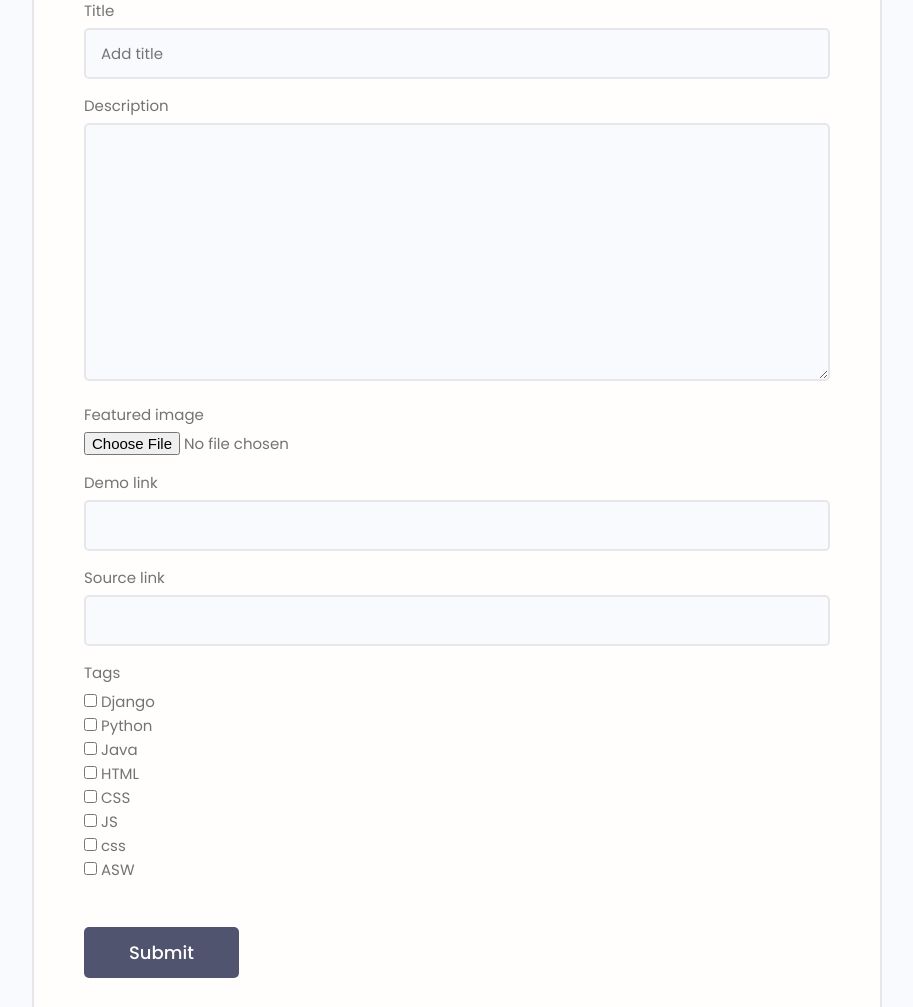
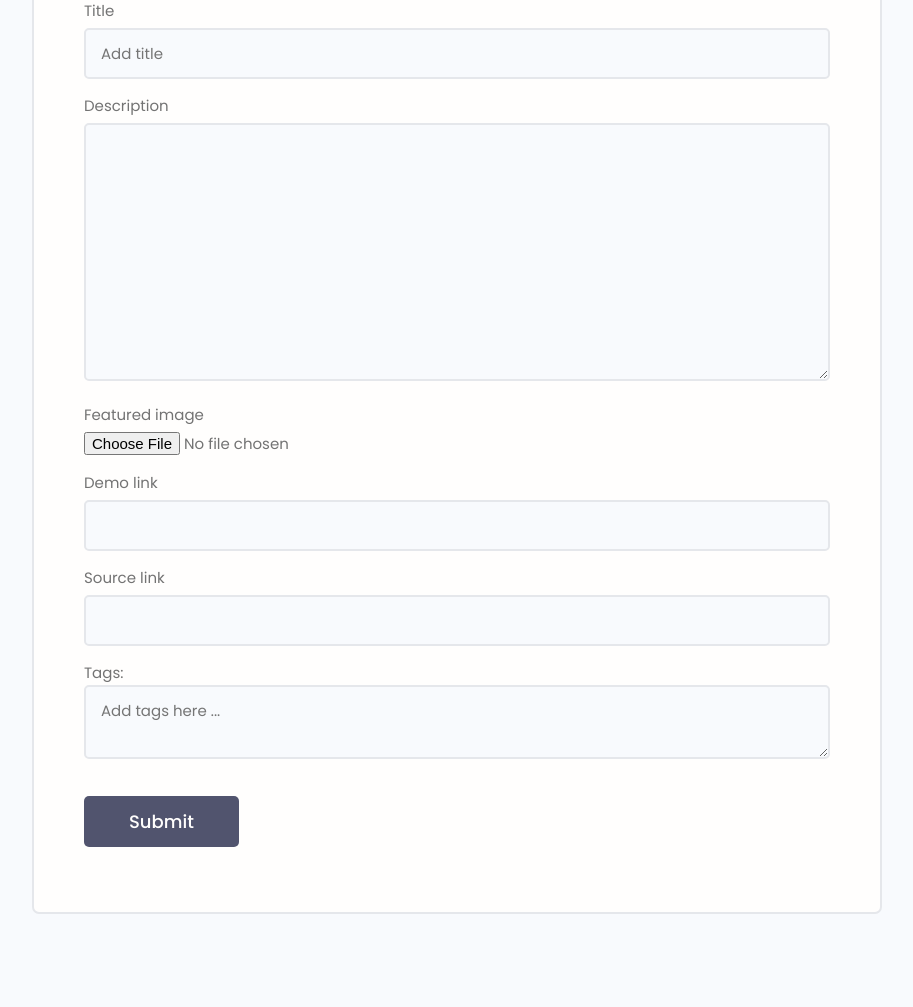
Before and after one commit to AdrianHorvath8/Developer-search, a Django app: page /projects/create_project in a window 1280 px wide. Shown: the part 274-1281 px from the top of the page, without its empty margins (183-1096 px from the left). After the commit the page ends 1188 px from the top, so only its background shows below. Run offline with Django 4.2, Linux system fonts and the light colour scheme; a user stored in the database is signed in; data comes from the database, SQL or seed files in the repository; both versions use the stored data as it was after the commit; some libraries are stand-ins or nearby versions.

Commit message:
Tags adding functionality

```diff
--- a/devsearch/devsearch/settings.py
+++ b/devsearch/devsearch/settings.py
@@ -43,6 +43,7 @@ INSTALLED_APPS = [
     "users.apps.UsersConfig",
     "api",
     'rest_framework',
+    "corsheaders",
 ]
 
 
@@ -89,6 +90,8 @@ SIMPLE_JWT = {
 
 
 MIDDLEWARE = [
+    "corsheaders.middleware.CorsMiddleware",
+
     'django.middleware.security.SecurityMiddleware',
     'django.contrib.sessions.middleware.SessionMiddleware',
     'django.middleware.common.CommonMiddleware',
@@ -96,6 +99,7 @@ MIDDLEWARE = [
     'django.contrib.auth.middleware.AuthenticationMiddleware',
     'django.contrib.messages.middleware.MessageMiddleware',
     'django.middleware.clickjacking.XFrameOptionsMiddleware',
+
 
 
     "whitenoise.middleware.WhiteNoiseMiddleware",
@@ -165,7 +169,7 @@ USE_I18N = True
 
 USE_TZ = True
 
-
+CORS_ALLOW_ALL_ORIGINS = True
 
 EMAIL_BACKEND = "django.core.mail.backends.smtp.EmailBackend"
 EMAIL_HOST = "smtp.gmail.com"
--- a/devsearch/projects/forms.py
+++ b/devsearch/projects/forms.py
@@ -6,7 +6,7 @@ from django import forms
 class ProjectForm(ModelForm):
     class Meta:
         model = Project
-        fields = ["title","description","featured_image","demo_link","source_link","tags"]
+        fields = ["title","description","featured_image","demo_link","source_link"]
 
 
         widgets = {
--- a/devsearch/projects/models.py
+++ b/devsearch/projects/models.py
@@ -1,6 +1,4 @@
-from email.policy import default
-from operator import mod
-from statistics import mode
+
 import uuid
 from django.db import models
 
--- a/devsearch/projects/templates/projects/project_form.html
+++ b/devsearch/projects/templates/projects/project_form.html
@@ -18,6 +18,19 @@
                 </div>
 
                 {% endfor %}
+
+
+                {% if page == "update" %}
+                Already used tags :
+                {% for tag in tags %}
+                    <p>{{tag}}</p>
+                {% endfor %}
+                {% endif %}
+
+                <div class="form">
+                    <label for="formInput#text">Tags:</label>
+                    <textarea class="input" name="newtags" placeholder="Add tags here ..." ></textarea>
+                </div>
                 <input class="btn btn--sub btn--lg  my-md" type="submit" value="Submit" />
             </form>
         </div>
--- a/devsearch/projects/views.py
+++ b/devsearch/projects/views.py
@@ -83,13 +83,19 @@ def project(request, pk):
 def create_project(request):
     form = ProjectForm()
     if request.method == "POST":
-
+        newtags = request.POST.get("newtags").replace(","," ").split()
         form = ProjectForm(request.POST, request.FILES)
 
         if form.is_valid():
-            user = form.save(commit = False)
-            user.owner = request.user.profile
-            user.save()
+            project = form.save(commit = False)
+            project.owner = request.user.profile
+            project.save()
+            for tag in newtags:
+                tag, created = Tag.objects.get_or_create(
+                    name = tag
+                )
+                project.tags.add(tag)
+
 
             return redirect("account", pk = request.user.profile.id)
 
@@ -99,19 +105,28 @@ def create_project(request):
 
 @login_required(login_url="login")
 def update_project(request,pk):
+    page = "update"
     profile = request.user.profile
     project = profile.project_set.get(id=pk)
+    tags = project.tags.all()
     form = ProjectForm(instance=project)
     if request.method == "POST":
+        newtags = request.POST.get("newtags").replace(","," ").split()
 
         form = ProjectForm(request.POST, request.FILES , instance=project)
 
         if form.is_valid():
-            form.save()
+            projects= form.save(commit=False)
+            for tag in newtags:
+                tag, created = Tag.objects.get_or_create(
+                    name = tag
+                )
+                projects.tags.add(tag)
+            projects.save()
 
             return redirect("account", pk = request.user.profile.id)
 
-    context = {"form": form}
+    context = {"form": form,"tags":tags,"page":page}
     return render(request, "projects/project_form.html", context)
 
 
```
Also changed, not shown: devsearch/db.sqlite3.
